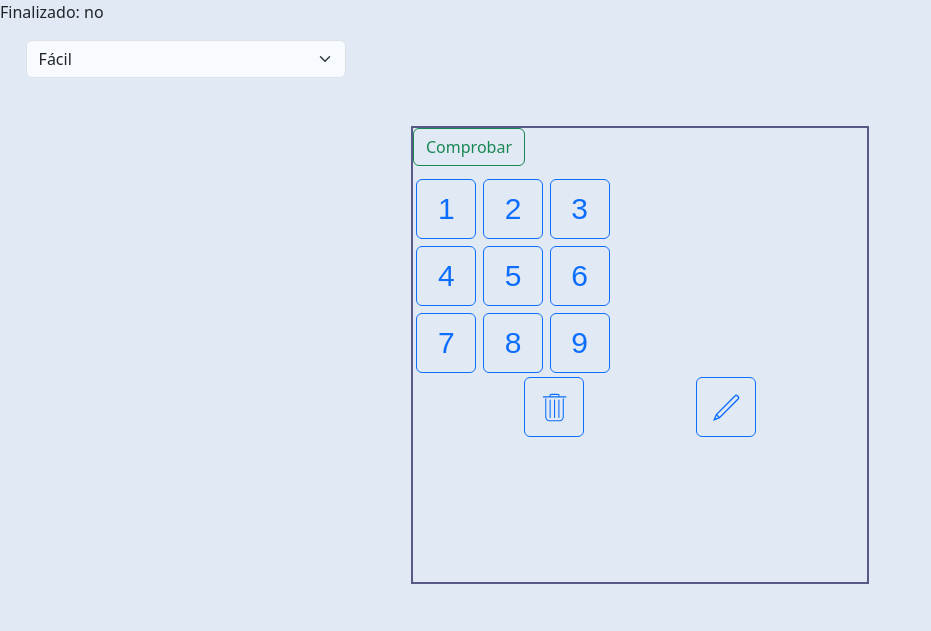
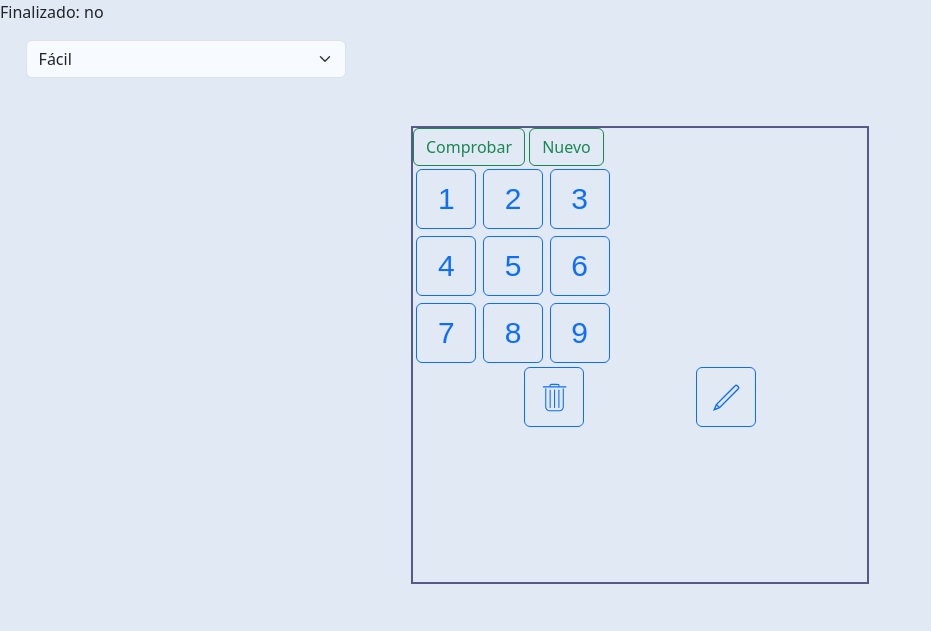
Before and after one commit to leandro-i/sudoku, a Django app: page /sudoku/easy/ in a window 1280 px wide. Shown: the top 631 px of the page, without its empty margins (0-931 px from the left). Run offline with Django 3.2, Linux system fonts and the light colour scheme; data that the repository does not hold is empty; some libraries are stand-ins or nearby versions.

Commit message:
Modif index.html - Agregado botón de nuevo board

```diff
--- a/sudoku/templates/sudoku/index.html
+++ b/sudoku/templates/sudoku/index.html
@@ -48,7 +48,8 @@
                 <div class="borradores">{{ casilla }}</div>
                 {% endif %}
             {% endfor %}
-            <input class="comprobar btn btn-outline-success" type="submit" value="Comprobar">
+            <input class="btn-form btn btn-outline-success" type="submit" value="Comprobar">
+            <input id="nuevo" class="btn-form btn btn-outline-success" type="submit" value="Nuevo">
     </form>
         <div id="botonera">
             <div id="numpad">
```
